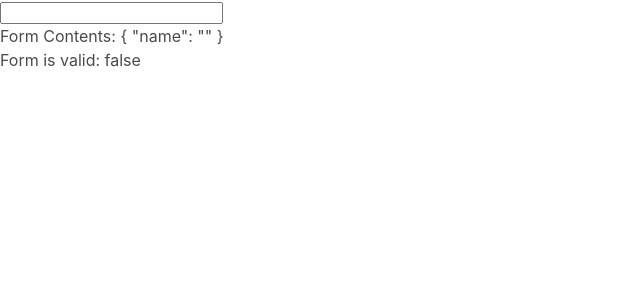
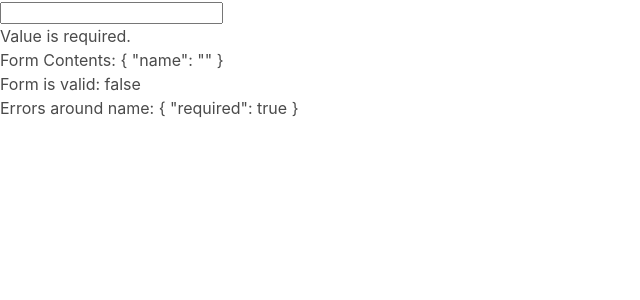
Before and after one commit to pyavchik/creditcard, an Angular app: page / in a window 1280 px wide. Shown: the top 300 px of the page, without its empty margins (0-640 px from the left). Built offline with nearby package versions, Linux system fonts and the light colour scheme.

Commit message:
form error handling added

```diff
--- a/src/app/card-form/card-form.component.html
+++ b/src/app/card-form/card-form.component.html
@@ -1,6 +1,18 @@
 <form [formGroup]="cardForm">
   <input formControlName="name" />
+  <ng-container *ngIf="cardForm.controls.name.errors">
+    <div *ngIf="cardForm.controls.name.errors.required">
+      Value is required.
+    </div>
+    <div *ngIf="cardForm.controls.name.errors.minlength">
+      Value you entered is
+      {{ cardForm.controls.name.errors.minlength.actualLength }}
+      characters long, but it must be at least
+      {{ cardForm.controls.name.errors.minlength.requiredLength }}
+    </div>
+  </ng-container>
 </form>
 
 <div>Form Contents: {{ cardForm.value | json }}</div>
 <div>Form is valid: {{ cardForm.valid }}</div>
+<div>Errors around name: {{cardForm.controls.name.errors | json}}</div>
```
